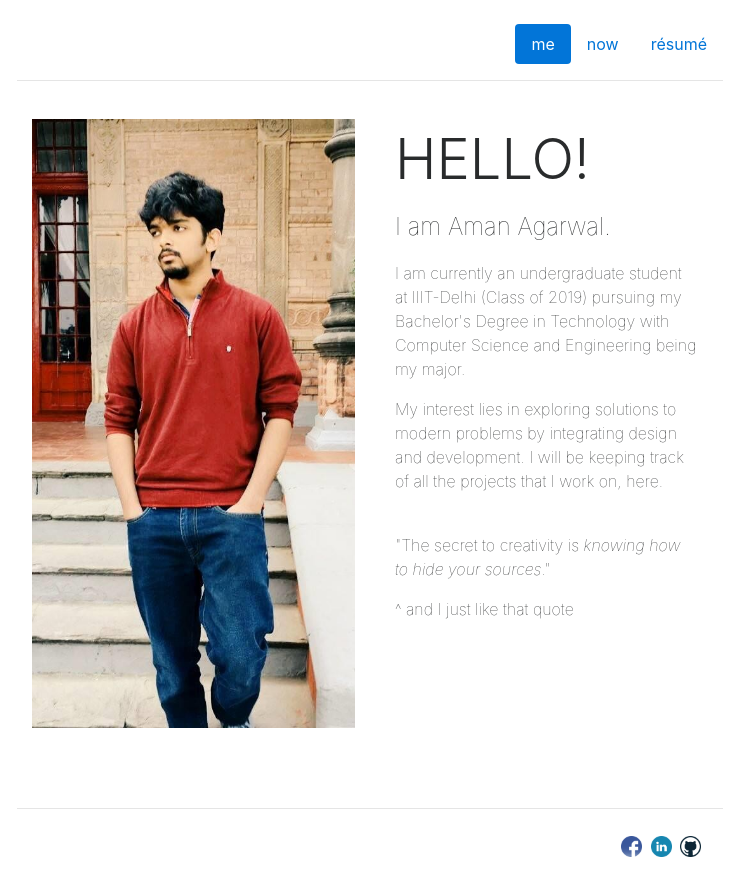
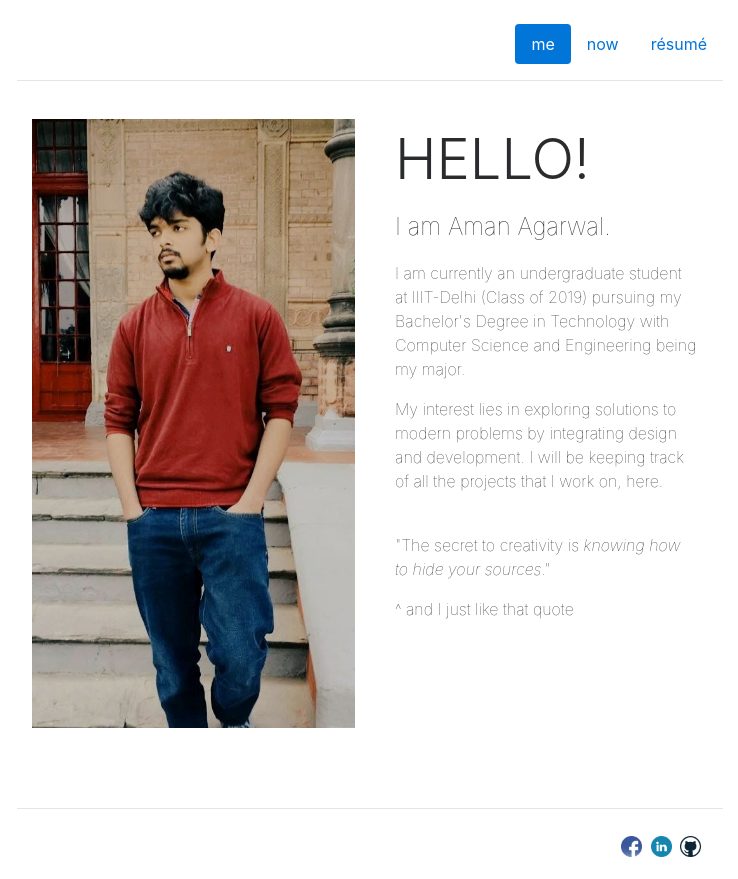
Before and after one commit to varnit36/mysite, a Django app: page / in a window 1280 px wide. Shown: the whole page, without its empty margins (270-1008 px from the left). Run offline with Django 3.2, Linux system fonts and the light colour scheme; some libraries are stand-ins or nearby versions.

Commit message:
Some minor changes

```diff
--- a/now/static/css/style.css
+++ b/now/static/css/style.css
@@ -31,6 +31,9 @@
   font-weight: 100;
   padding: 10px;
 }
+.my5{
+	background-color: black;
+}
 .jumbotron1 {
   padding: 2rem 1rem;
   margin-bottom: 2rem;
--- a/now/templates/now/index.html
+++ b/now/templates/now/index.html
@@ -39,7 +39,7 @@
       <div class="row marketing">
         <div class="col-lg-6">
         <div class="my5">
-          <img src="{% static "img/dp1.jpg" %}" id="pic" style='height: 100%; width: 100%; object-fit: contain' >
+          <img src="{% static "img/dp1.jpg" %}" id="pic" style='height: 100%; width: 100%; object-fit: contain; opacity: 0.8' >
           </div>
         </div>
 
```
